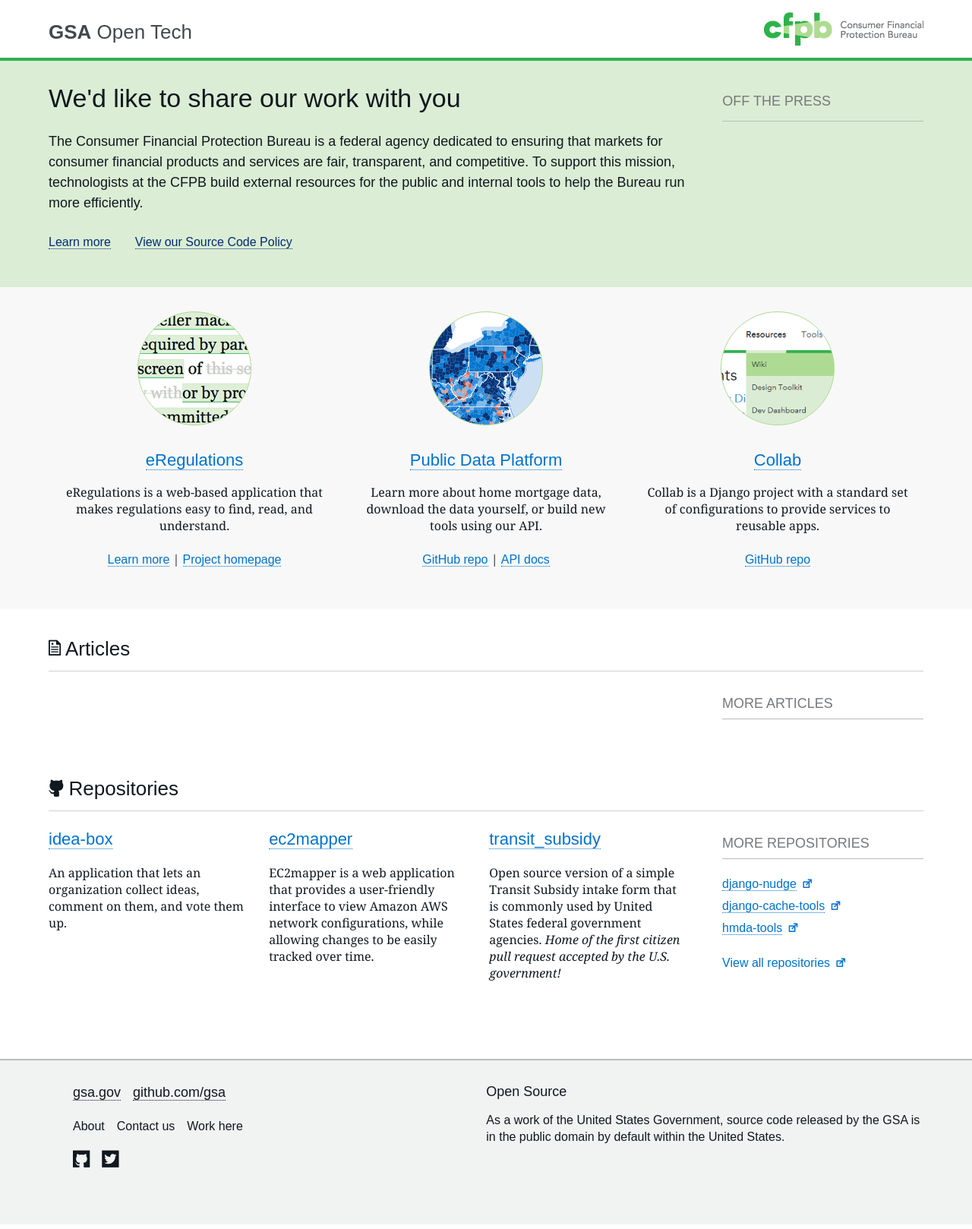
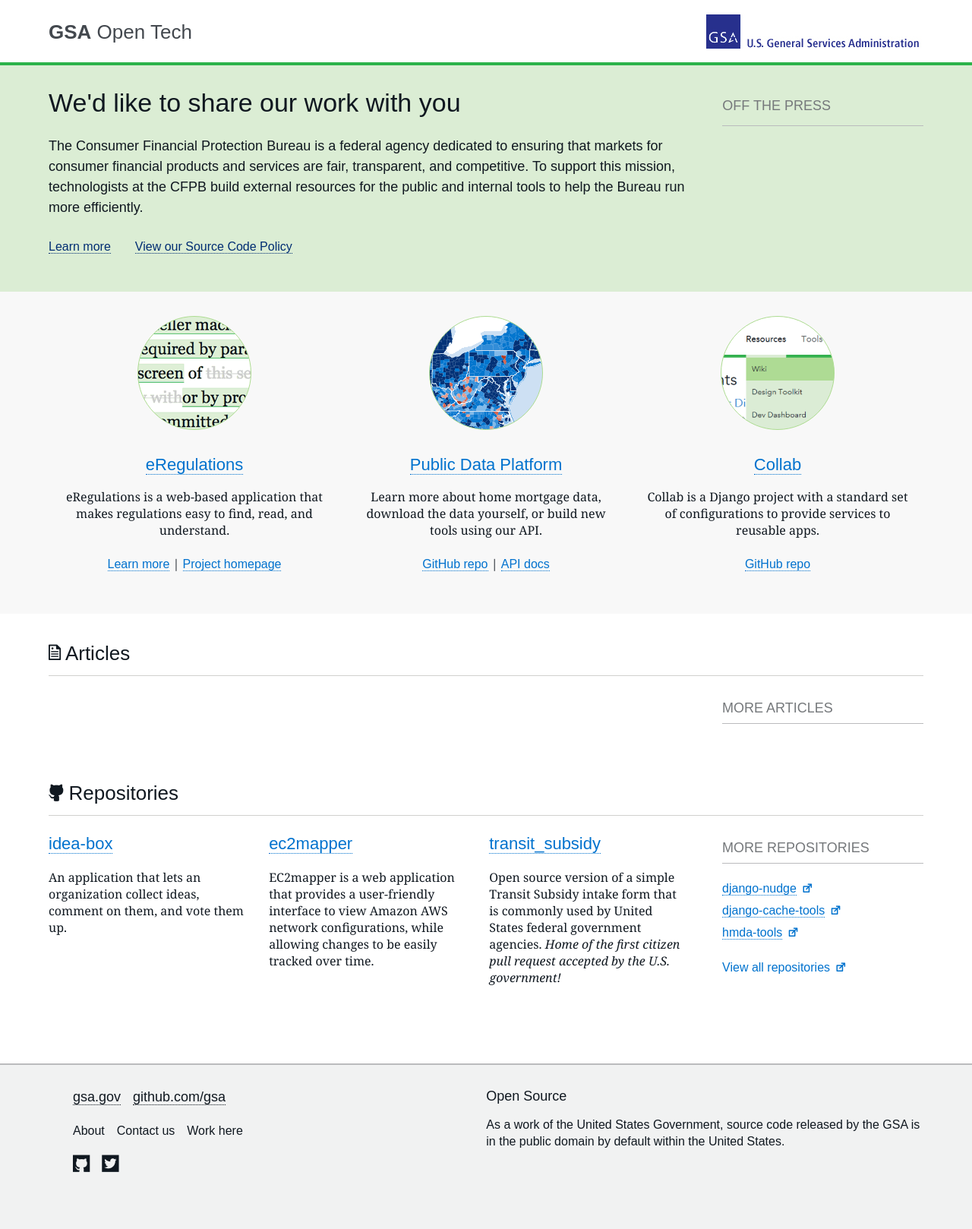
Before and after one commit to GSA/open.gsa.gov, a Jekyll site: the page built from index.html, in a window 1280 px wide. Shown: the whole page at 76% size. Built offline with Jekyll 4.4.1, drawn with Linux system fonts in a browser that asks for light colours; nearby versions of some CDN libraries; some web fonts are replaced.

Commit message:
changing logo

```diff
--- a/_includes/header.html
+++ b/_includes/header.html
@@ -1,6 +1,6 @@
         <div class="wrap">
             <a href="http://www.gsa.gov/" target="_blank">
-                <img class="logo" src="{% if page.assetpath %}{{ page.assetpath }}{% endif %}img/logo_210.png"
+                <img class="logo" src="{% if page.assetpath %}{{ page.assetpath }}{% endif %}img/GSAlogo.gif"
                      alt="General Services Administration">
             </a>
             <h1><a class="home" href="/"><span>GSA</span> Open Tech</a></h1>
```
